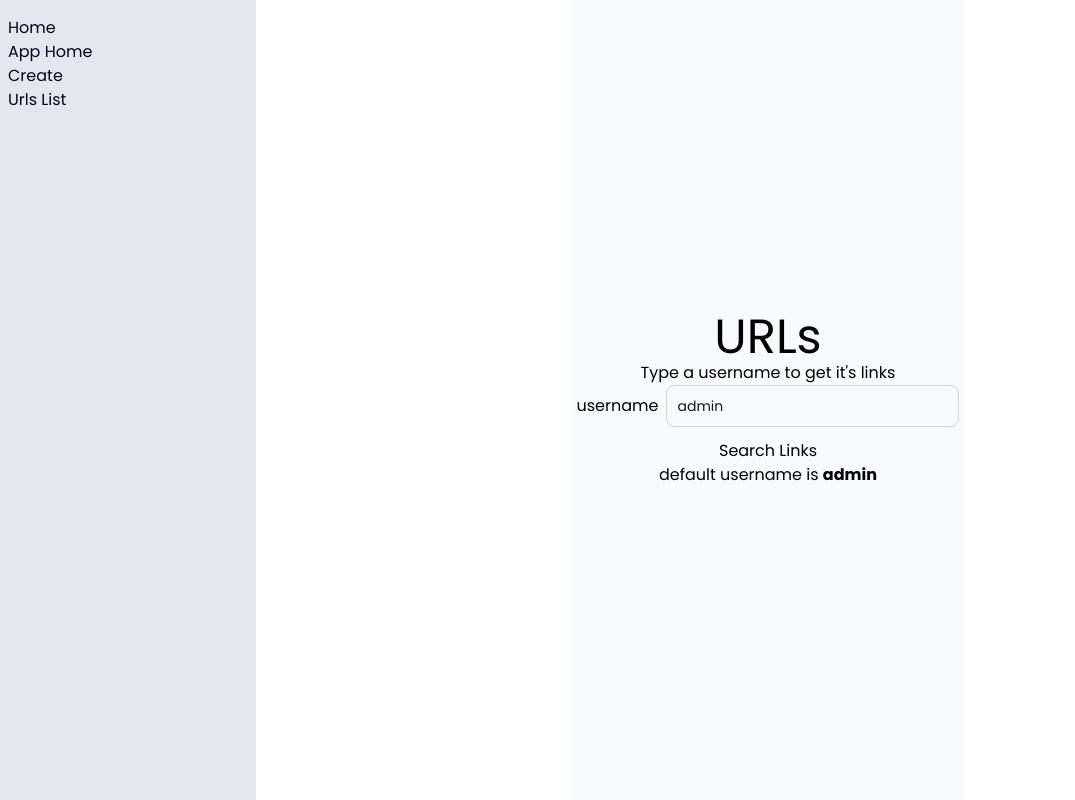
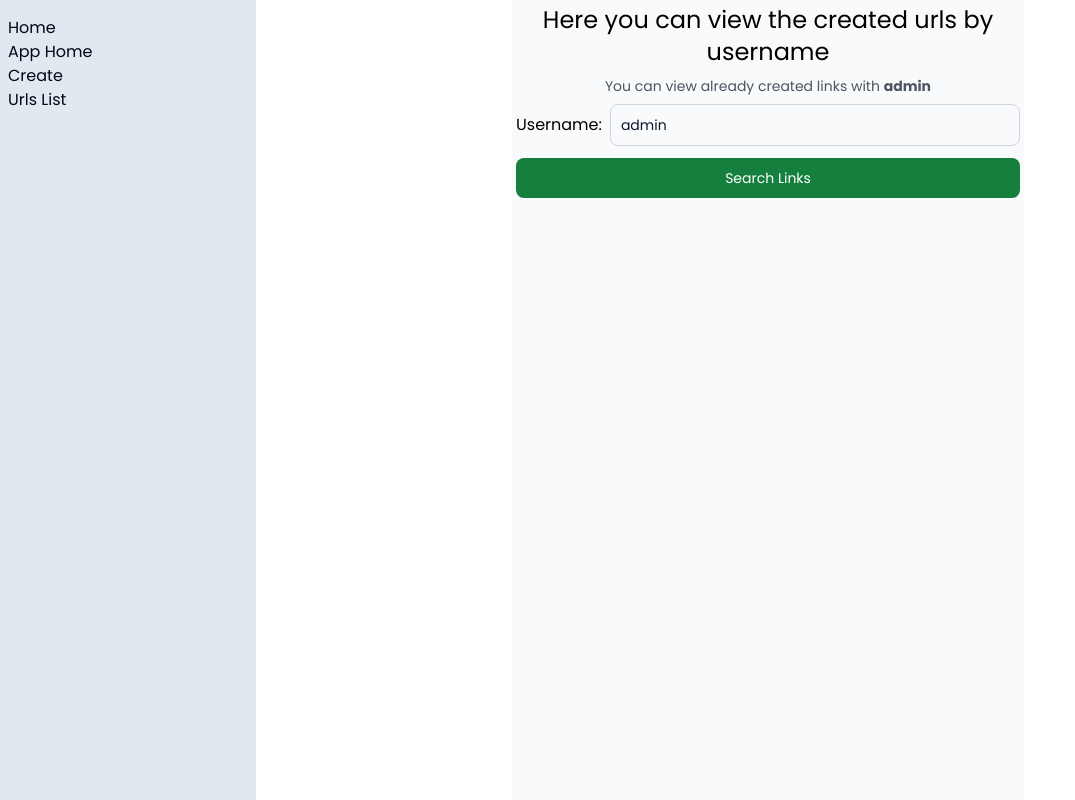
Before and after one commit to ema4hhh/url-shortener, a Next.js app: page /app/urls in a window 1280 px wide. Shown: the whole page, without its empty margins (0-1075 px from the left). Built offline with nearby package versions, Linux system fonts and the light colour scheme.

Commit message:
code splitting and copy and delete functionality added

```diff
--- /dev/null
+++ b/app/app/urls/_ui/Form.tsx
@@ -0,0 +1,22 @@
+import { DataBaseUrlSchema } from "@/types"
+
+interface Props {
+  handleSubmit: (e: React.FormEvent<HTMLFormElement>) => Promise<void>
+  handleClick: (shortUrl: string) => void
+  links: DataBaseUrlSchema[]
+  username: string
+}
+
+function Form({ handleSubmit }: Props) {
+  return (
+    <form onSubmit={handleSubmit}>
+      <label>
+        <span>Username:</span>
+        <input autoComplete="name" required name="username" type="text" defaultValue={'admin'} className="text-slate-900" />
+      </label>
+      <button className="submit-button w-full" type="submit">Search Links</button>
+    </form>
+  )
+}
+
+export default Form
--- /dev/null
+++ b/app/app/urls/_ui/LinkElement.tsx
@@ -0,0 +1,29 @@
+import Link from "next/link"
+
+interface Props {
+  short_url: string
+  long_url: string
+  handleClick: (short_url: string) => Promise<void>
+}
+
+function LinkElement({ short_url, long_url, handleClick }: Props) {
+  return (
+    <li className="relative pb-7 md:pb-0">
+      <div>
+        <span className="font-semibold">Long URL: </span>
+        <Link href={long_url}>{long_url}</Link>
+      </div>
+      <div>
+        <span className="font-semibold">Short URL: </span>
+        <Link href={short_url}>{short_url}</Link>
+      </div>
+
+      <div className="absolute bottom-0 right-0 flex gap-1 justify-center items-center">
+        <button className="text-blue-700 hover:text-white border border-blue-700 hover:bg-blue-800 focus:ring-4 focus:outline-none focus:ring-blue-300 font-medium rounded-lg text-sm px-1.5 py-px text-center" onClick={() => navigator.clipboard.writeText(short_url)}>Copy</button>
+        <button className="text-red-700 hover:text-white border border-red-700 hover:bg-red-800 focus:ring-4 focus:outline-none focus:ring-red-300 font-medium rounded-full text-sm px-1.5 py-px text-center" onClick={() => handleClick(short_url)}>X</button>
+      </div>
+    </li>
+  )
+}
+
+export default LinkElement;
--- /dev/null
+++ b/app/app/urls/_ui/LinksList.tsx
@@ -0,0 +1,26 @@
+import { DataBaseUrlSchema } from "@/types";
+import LinkElement from "./LinkElement";
+
+interface Props {
+  links: DataBaseUrlSchema[]
+  username: string
+  handleClick: (short_url: string) => Promise<void>
+}
+
+function LinksList({ links, username, handleClick }: Props) {
+  return (
+    <article>
+      {<p className="mb-3">Links for <strong>{username}</strong></p>}
+
+      <ul className="flex flex-col gap-2 px-2 border-l-4 border-purple-700 divide-y-2 divide-purple-700">
+        {
+          links.map((link) => (
+            <LinkElement key={link.short_url} handleClick={handleClick} short_url={link.short_url} long_url={link.long_url} />
+          ))
+        }
+      </ul>
+    </article>
+  )
+}
+
+export default LinksList;
--- a/app/app/urls/page.tsx
+++ b/app/app/urls/page.tsx
@@ -1,18 +1,34 @@
 "use client"
 
 import { useState } from "react";
-import { getUserLinks } from "../create/_lib/getUserLinks";
-import { DataBaseSchema, DataBaseUrlSchema } from "@/types";
-import Link from "next/link";
+import { getUserLinks } from "./_lib/getUserLinks";
+import { DataBaseUrlSchema } from "@/types";
+import Form from "./_ui/Form";
+import { deleteUrl } from "./_lib/deleteUrl";
+import Loading from "./loading";
+import LinksList from "./_ui/LinksList";
 
 function Page() {
-  const [links, setLinks] = useState<DataBaseUrlSchema[]>();
-  const [username, setUsername] = useState<string>();
-  const [error, setError] = useState<string>();
+  const [links, setLinks] = useState<DataBaseUrlSchema[]>([]);
+  const [username, setUsername] = useState<string>('');
+  const [error, setError] = useState<string>('');
+  const [loading, setLoading] = useState<boolean>(false);
+
+  const handleClick = async(shortUrl: string) => {
+    const error = await deleteUrl(shortUrl)
+
+    if (error) {
+      setError(error.message)
+      return
+    }
+  }
 
   const handleSubmit = async (e: React.FormEvent<HTMLFormElement>) => {
     e.preventDefault();
 
+    if (links.length) return;
+
+    setLoading(true)
     const form = e.currentTarget;
     const formData = new FormData(form);
 
@@ -22,43 +38,49 @@ function Page() {
 
     if (response.error) {
       setError(response.error.message)
+      setLoading(false)
       return
     }
+
+    const responseWithCompleteShortUrl = [...response.data].map((links) => {
+      links.short_url = `${window.location.origin}/${links.short_url}`
+      return links
+    })
+
+    response.data = responseWithCompleteShortUrl
+
+    setLoading(false)
+    setUsername(username)
     setLinks(response.data)
-    setUsername(username)
   }
 
   return (
-    <main>
-      <h1>URLs</h1>
-      <h3>Type a username to get it&apos;s links</h3>
-
-      <form onSubmit={handleSubmit}>
-        <label>
-          <span>username</span>
-          <input name="username" type="text" defaultValue={'admin'} className="text-slate-900" />
-        </label>
-        <button type="submit">Search Links</button>
-      </form>
-      <span>default username is <strong>admin</strong></span>
+    <main className="md:max-w-lg gap-2">
+      <h4 className="text-center">Here you can view the created urls by username</h4>
+      <h6>You can view already created links with <strong>admin</strong></h6>
 
       {
-        links && <h3>Links for <strong>{username}</strong></h3>
+        error && (
+          <p>Something went wrong: <span className="text-red-500">{error}</span></p>
+        )
       }
-      {
-        links?.map((link) => (
-          <div key={link.short_url}>
-            <div>
-              <span>Long URL: </span>
-              <Link href={link.long_url}>{link.long_url}</Link>
-            </div>
-            <div>
-              <span>Short URL: </span>
-              <Link href={'https://url-shortener-sage-theta.vercel.app/' + link.short_url}>{link.short_url}</Link>
-            </div>
-          </div>
-        ))
-      }
+
+      <section className="w-full flex flex-col flex-grow gap-3">
+        <Form handleSubmit={handleSubmit} handleClick={handleClick} links={links} username={username} />
+
+        {
+          (links.length === 0 && username !== '') && <p> There is no links for <strong>{username}</strong></p>
+        }
+
+        {
+          loading && <Loading />
+        }
+
+        {
+          !(links.length === 0) && <LinksList links={links} username={username} handleClick={handleClick} />
+        }
+
+      </section>
     </main>
   )
 }
```
